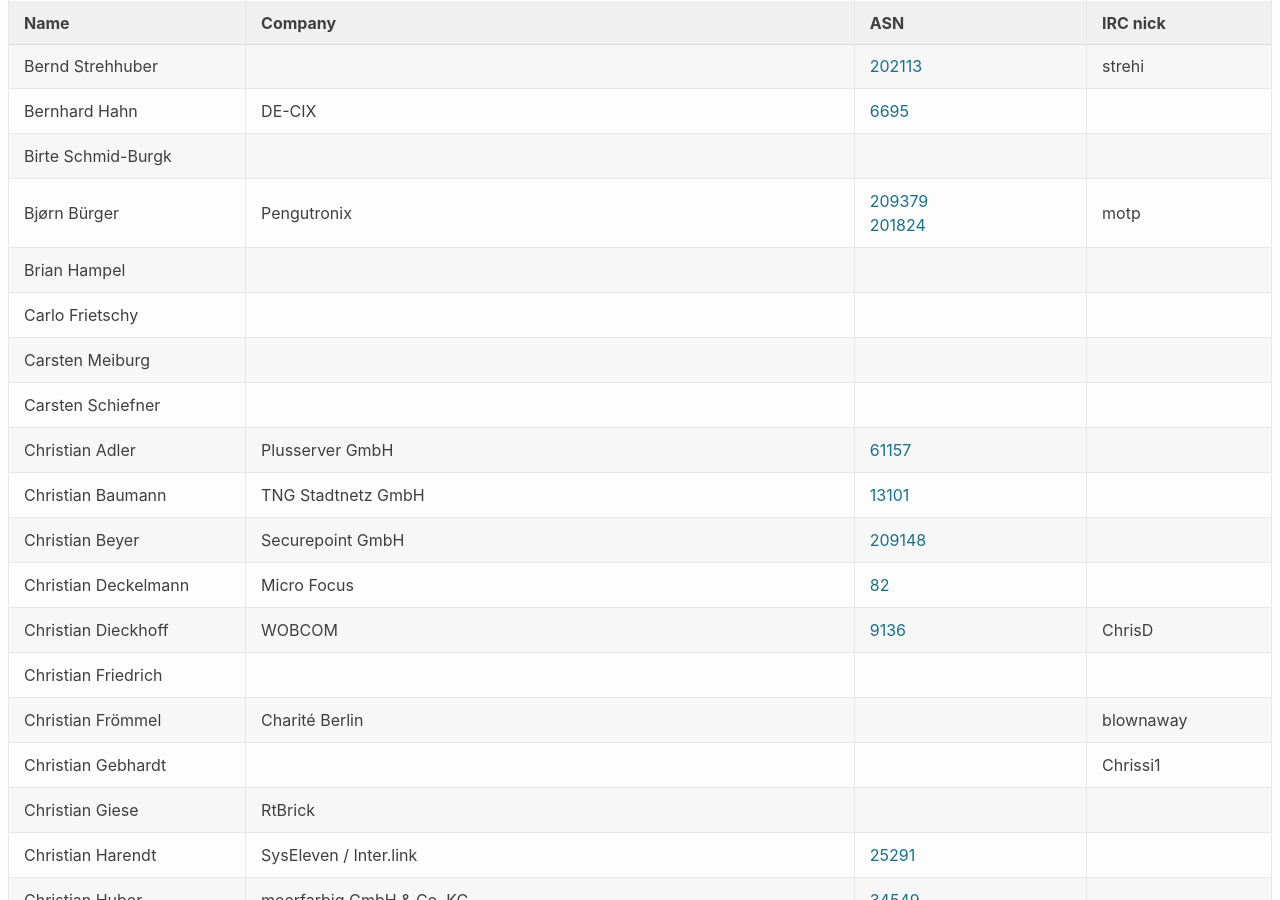
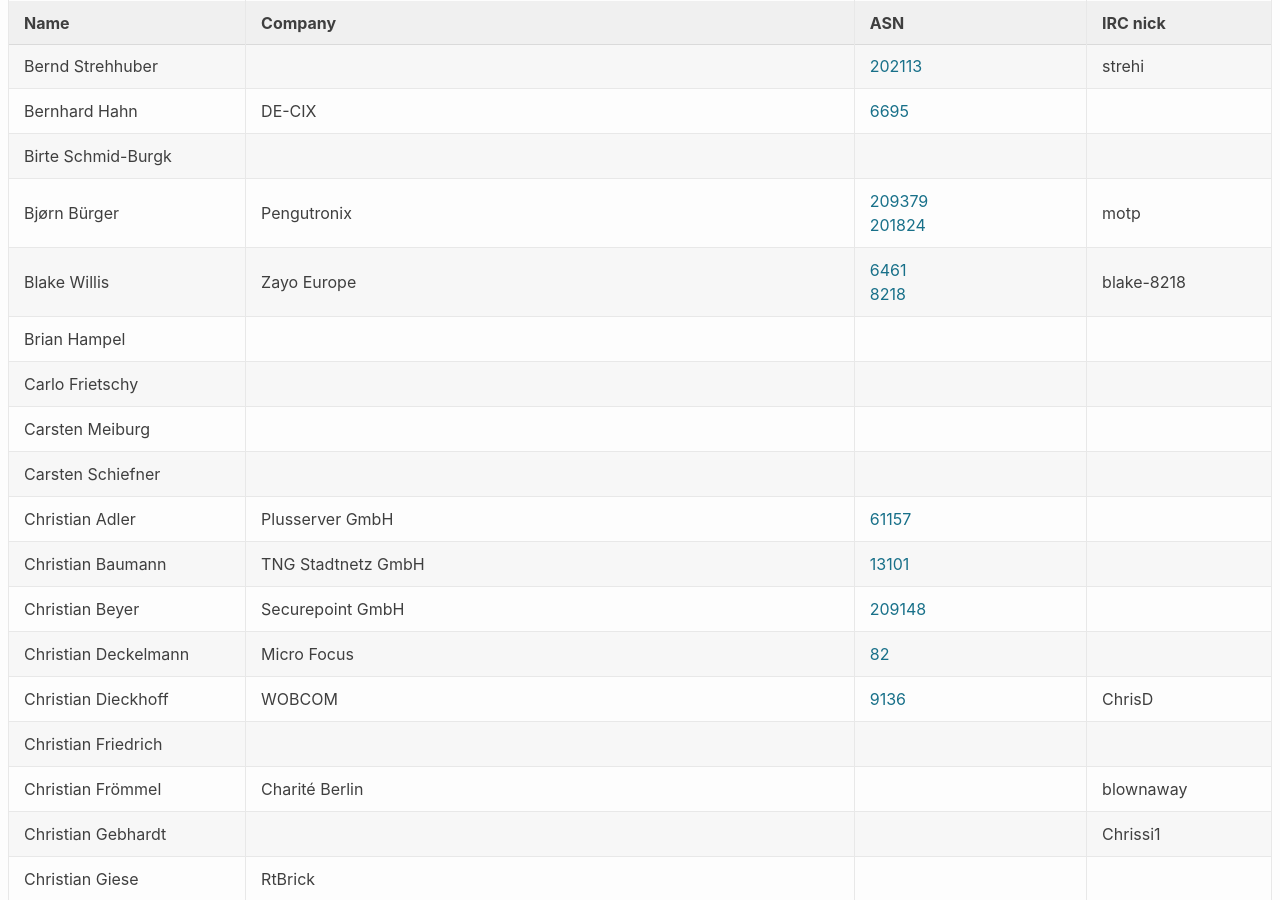
Before and after one commit to denog/pretix-attendeelist, a Jekyll site: the page built from denog13/index.markdown, in a window 1280 px wide and 900 px high, scrolled down 2125 px. Built offline with Jekyll 4.4.1, drawn with Linux system fonts in a browser that asks for light colours; some of the changed text lies outside the part shown.

Commit message:
Latest data: Thu Oct 28 10:49:53 UTC 2021

```diff
--- a/_data/attendees_denog13.json
+++ b/_data/attendees_denog13.json
@@ -306,6 +306,12 @@
     "asn": "209379, 201824"
   },
   {
+    "name": "Blake Willis",
+    "company": "Zayo Europe",
+    "irc": "blake-8218",
+    "asn": "6461 8218"
+  },
+  {
     "name": "Brian Hampel",
     "company": null,
     "irc": null,
@@ -1014,6 +1020,12 @@
     "asn": "4242420428"
   },
   {
+    "name": "Georg Schönberger",
+    "company": null,
+    "irc": null,
+    "asn": null
+  },
+  {
     "name": "Gernot Nusshall",
     "company": "Anexia",
     "irc": null,
@@ -3217,13 +3229,13 @@
   },
   {
     "name": "Ute Wolf",
+    "company": "IPB",
+    "irc": null,
+    "asn": "20647"
+  },
+  {
+    "name": "Ute Wolf",
     "company": "IPB / CarrierColo",
-    "irc": null,
-    "asn": "20647"
-  },
-  {
-    "name": "Ute Wolf",
-    "company": "IPB",
     "irc": null,
     "asn": "20647"
   },
```
